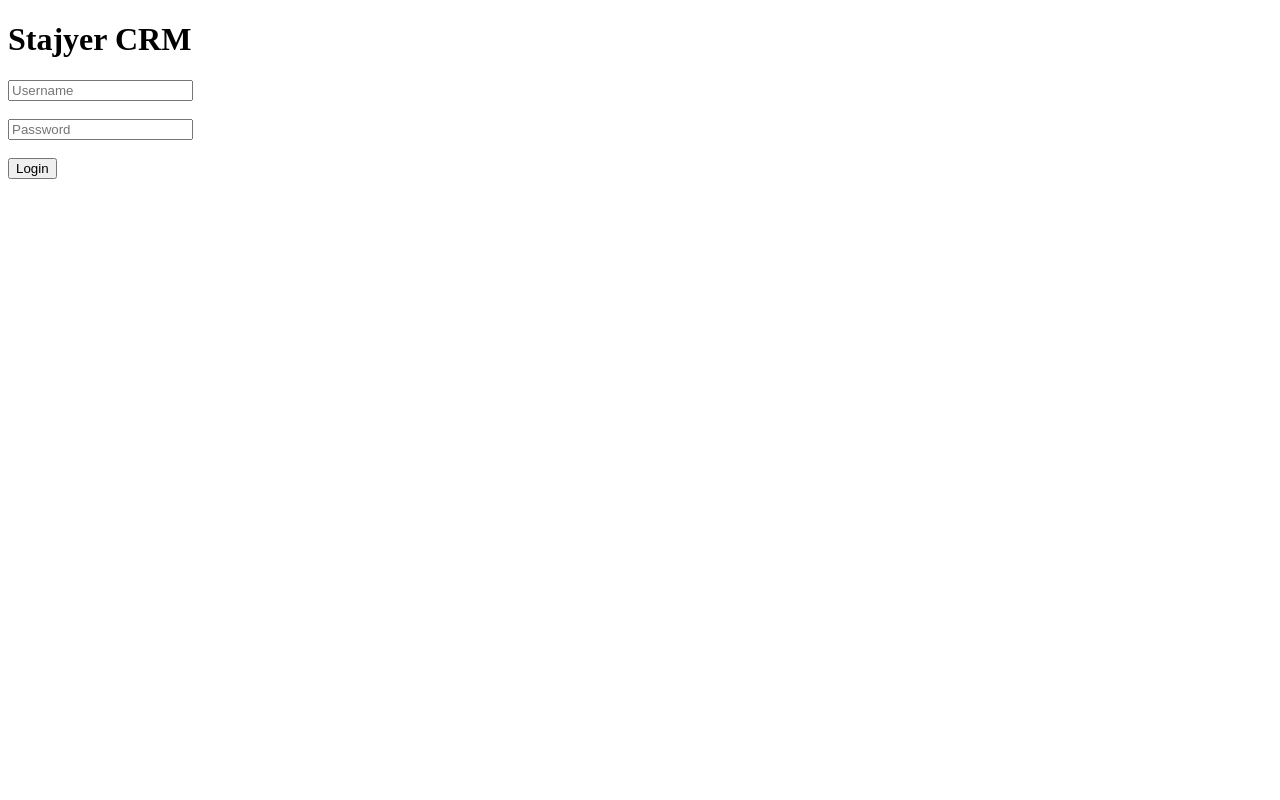
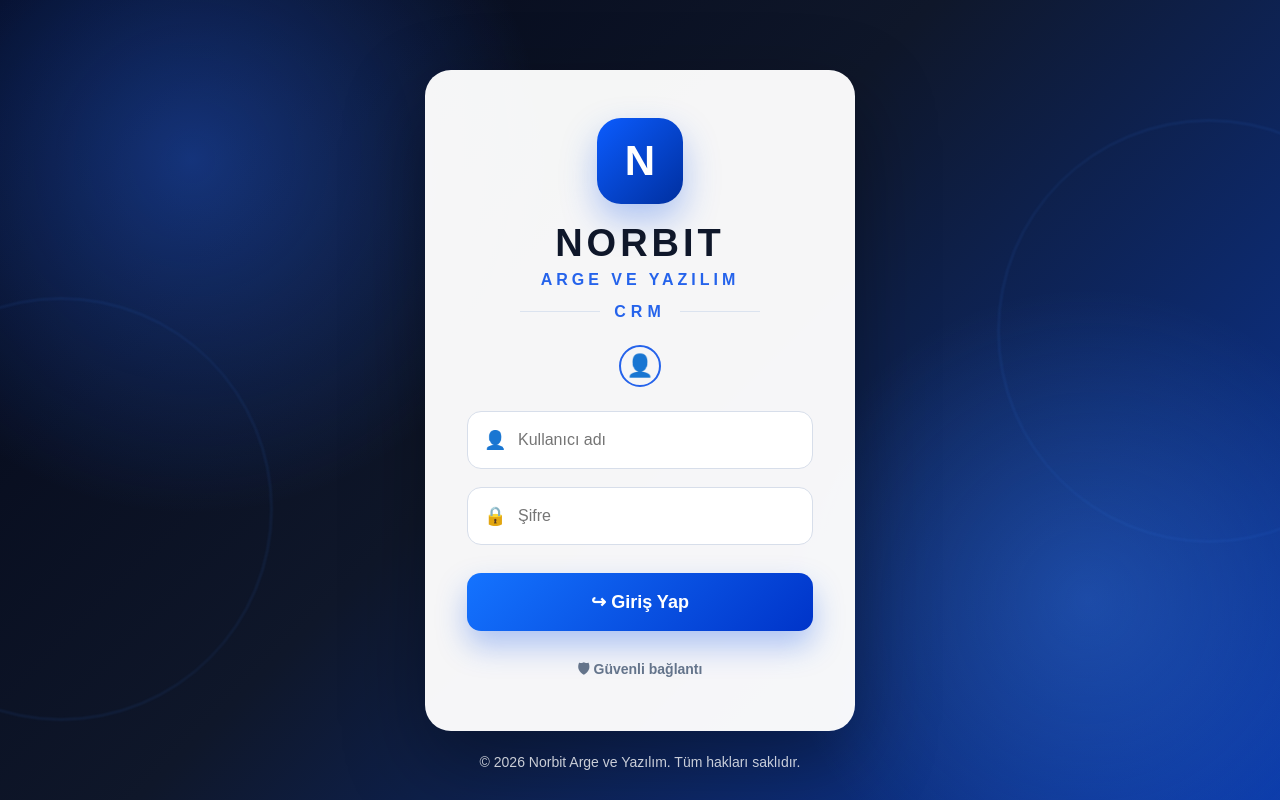
Before and after one commit to McSpeedys/CRM-project, a Flask app: page / in a window 1280 px wide; the page is wider, and only the part inside the window is pictured. Run offline with Flask 3, Linux system fonts and the light colour scheme.

Commit message:
Improve Norbit CRM login page UI

```diff
--- a/templates/login.html
+++ b/templates/login.html
@@ -1,41 +1,254 @@
 <!DOCTYPE html>
-<html>
+<html lang="tr">
+<head>
+    <meta charset="UTF-8">
+    <meta name="viewport" content="width=device-width, initial-scale=1.0">
+    <title>Norbit CRM | Login</title>
 
-<head>
-    <title>CRM Login</title>
+    <style>
+        * {
+            margin: 0;
+            padding: 0;
+            box-sizing: border-box;
+            font-family: Arial, Helvetica, sans-serif;
+        }
+
+        body {
+            min-height: 100vh;
+            background:
+                radial-gradient(circle at 15% 20%, rgba(37, 99, 235, 0.45), transparent 28%),
+                radial-gradient(circle at 85% 75%, rgba(59, 130, 246, 0.35), transparent 25%),
+                linear-gradient(135deg, #020617, #0f172a 45%, #0b3aa8);
+            display: flex;
+            align-items: center;
+            justify-content: center;
+            color: #111827;
+            overflow: hidden;
+        }
+
+        body::before,
+        body::after {
+            content: "";
+            position: absolute;
+            width: 420px;
+            height: 420px;
+            border: 1px solid rgba(59, 130, 246, 0.25);
+            border-radius: 50%;
+            filter: blur(1px);
+        }
+
+        body::before {
+            left: -150px;
+            bottom: 80px;
+        }
+
+        body::after {
+            right: -140px;
+            top: 120px;
+        }
+
+        .login-card {
+            position: relative;
+            z-index: 2;
+            width: 430px;
+            padding: 48px 42px;
+            background: rgba(255, 255, 255, 0.96);
+            border-radius: 26px;
+            box-shadow: 0 30px 80px rgba(0, 0, 0, 0.35);
+            text-align: center;
+        }
+
+        .logo-box {
+            width: 86px;
+            height: 86px;
+            margin: 0 auto 18px;
+            border-radius: 24px;
+            background: linear-gradient(135deg, #0b5cff, #002f9f);
+            color: white;
+            display: flex;
+            align-items: center;
+            justify-content: center;
+            font-size: 42px;
+            font-weight: 900;
+            box-shadow: 0 16px 35px rgba(37, 99, 235, 0.35);
+        }
+
+        .brand {
+            font-size: 38px;
+            letter-spacing: 4px;
+            font-weight: 900;
+            color: #0f172a;
+            margin-bottom: 6px;
+        }
+
+        .company {
+            color: #2563eb;
+            font-size: 16px;
+            font-weight: 800;
+            letter-spacing: 4px;
+            margin-bottom: 14px;
+        }
+
+        .crm {
+            display: flex;
+            align-items: center;
+            gap: 14px;
+            justify-content: center;
+            color: #2563eb;
+            font-weight: 800;
+            letter-spacing: 5px;
+            margin-bottom: 24px;
+        }
+
+        .crm::before,
+        .crm::after {
+            content: "";
+            width: 80px;
+            height: 1px;
+            background: #dbe3ef;
+        }
+
+        .user-icon {
+            width: 42px;
+            height: 42px;
+            margin: 0 auto 24px;
+            border: 2px solid #2563eb;
+            color: #2563eb;
+            border-radius: 50%;
+            display: flex;
+            align-items: center;
+            justify-content: center;
+            font-size: 22px;
+        }
+
+        .error {
+            background: #fee2e2;
+            color: #991b1b;
+            padding: 12px;
+            border-radius: 12px;
+            font-size: 14px;
+            margin-bottom: 18px;
+        }
+
+        .input-group {
+            position: relative;
+            margin-bottom: 18px;
+        }
+
+        .input-group span {
+            position: absolute;
+            left: 17px;
+            top: 50%;
+            transform: translateY(-50%);
+            color: #64748b;
+            font-size: 18px;
+        }
+
+        input {
+            width: 100%;
+            height: 58px;
+            padding: 0 18px 0 50px;
+            border: 1px solid #d7deea;
+            border-radius: 14px;
+            font-size: 16px;
+            color: #111827;
+            background: #ffffff;
+            outline: none;
+            transition: 0.2s;
+        }
+
+        input:focus {
+            border-color: #2563eb;
+            box-shadow: 0 0 0 4px rgba(37, 99, 235, 0.13);
+        }
+
+        button {
+            width: 100%;
+            height: 58px;
+            border: none;
+            border-radius: 14px;
+            background: linear-gradient(135deg, #1473ff, #0034c9);
+            color: white;
+            font-size: 18px;
+            font-weight: 800;
+            cursor: pointer;
+            margin-top: 10px;
+            box-shadow: 0 15px 30px rgba(37, 99, 235, 0.35);
+            transition: 0.2s;
+        }
+
+        button:hover {
+            transform: translateY(-2px);
+            box-shadow: 0 18px 36px rgba(37, 99, 235, 0.45);
+        }
+
+        .secure {
+            margin-top: 28px;
+            color: #64748b;
+            font-weight: 600;
+            font-size: 14px;
+            display: flex;
+            align-items: center;
+            justify-content: center;
+            gap: 8px;
+        }
+
+        .footer {
+            position: absolute;
+            bottom: 30px;
+            color: rgba(255, 255, 255, 0.78);
+            font-size: 14px;
+            z-index: 2;
+        }
+
+        @media (max-width: 500px) {
+            .login-card {
+                width: 92%;
+                padding: 38px 26px;
+            }
+
+            .brand {
+                font-size: 30px;
+            }
+        }
+    </style>
 </head>
 
 <body>
 
-<h1>Stajyer CRM</h1>
+    <div class="login-card">
+        <div class="logo-box">N</div>
 
-{% if error %}
-<p style="color:red;">{{ error }}</p>
-{% endif %}
+        <div class="brand">NORBIT</div>
+        <div class="company">ARGE VE YAZILIM</div>
+        <div class="crm">CRM</div>
 
-<form method="POST" action="/login">
+        <div class="user-icon">👤</div>
 
-    <input
-        type="text"
-        name="username"
-        placeholder="Username"
-        required>
+        {% if error %}
+            <div class="error">{{ error }}</div>
+        {% endif %}
 
-    <br><br>
+        <form method="POST" action="/login">
+            <div class="input-group">
+                <span>👤</span>
+                <input type="text" name="username" placeholder="Kullanıcı adı" required>
+            </div>
 
-    <input
-        type="password"
-        name="password"
-        placeholder="Password"
-        required>
+            <div class="input-group">
+                <span>🔒</span>
+                <input type="password" name="password" placeholder="Şifre" required>
+            </div>
 
-    <br><br>
+            <button type="submit">↪ Giriş Yap</button>
+        </form>
 
-    <button type="submit">
-        Login
-    </button>
+        <div class="secure">🛡 Güvenli bağlantı</div>
+    </div>
 
-</form>
+    <div class="footer">
+        © 2026 Norbit Arge ve Yazılım. Tüm hakları saklıdır.
+    </div>
 
 </body>
 </html>
```
